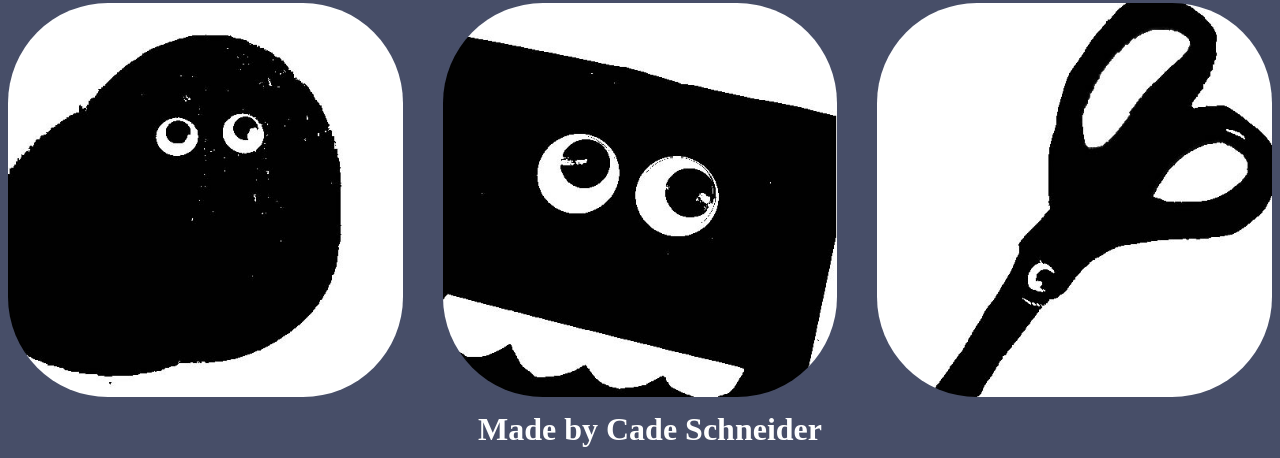
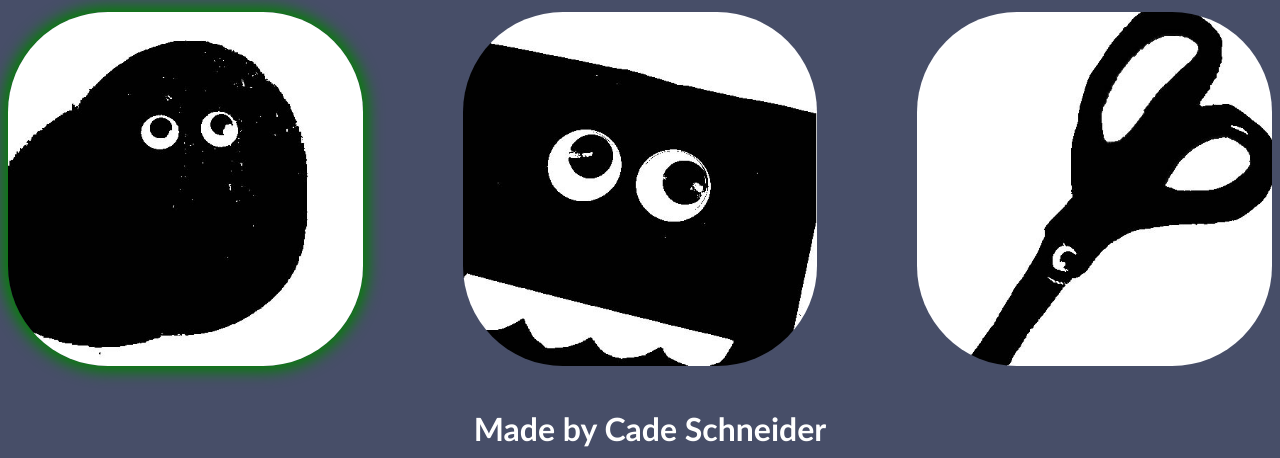
Before and after one commit to cadeschneider/RPS, a plain HTML site: page index.html in a window 1280 px wide. Both pictures are taken after a click on the picture 205 px from the left and 542 px from the top of the page. Shown: the part 342-800 px from the top of the page. Drawn offline with nearby package versions, Linux system fonts and the light colour scheme; some packages are replaced by stand-ins of ours; a script that the page names is missing.

Commit message:
Corrected line 2, missing semi-colon

```diff
--- a/stylesheet.css
+++ b/stylesheet.css
@@ -1,5 +1,5 @@
 html {
-     font-size: 16px
+     font-size: 16px;
      font-family: 'Trebuchet MS', sans-serif;
      font-weight: bold;
 }
@@ -38,8 +38,7 @@ div {
 #img {
      display: flex;
      justify-content: center;
-     gap: 40px;
-     box-shadow: auto, yellow;
+     gap: 100px;
 }
 
 #Outcome{
@@ -70,8 +69,20 @@ header, footer{
 
 }
 
-.selected {
+#HumanSelected {
 
-     box-shadow: yellow;
+     box-shadow: 0 0 15px 5px green;
 
 }
+
+#ComputerSelected {
+
+    box-shadow: 0 0 15px 5px red;
+
+}
+
+#Tie {
+
+    box-shadow: 0 0 15px 5px yellow;
+
+}
```
